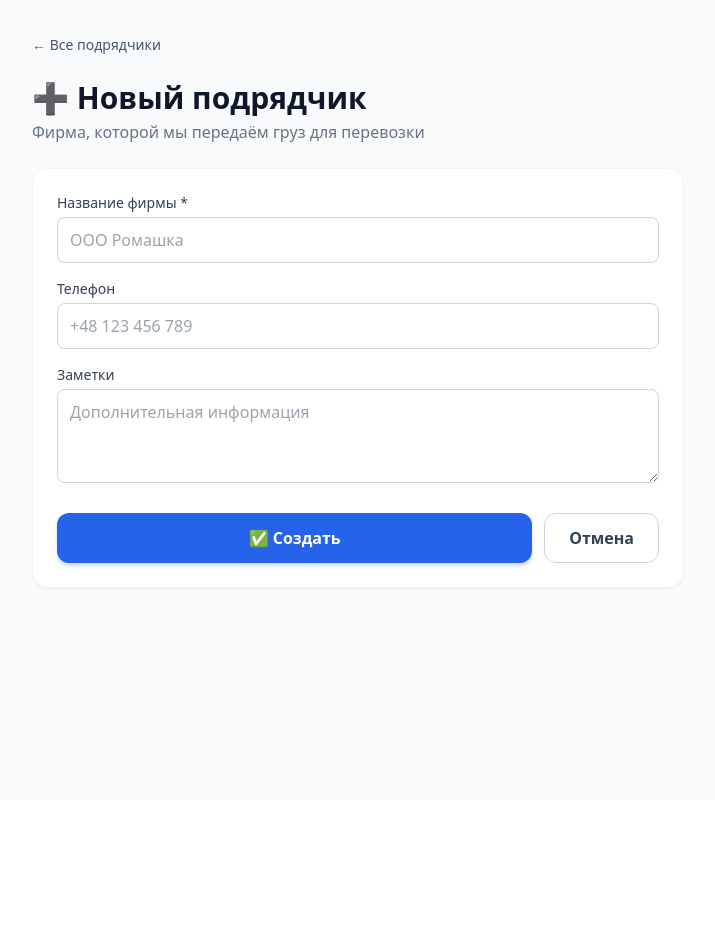
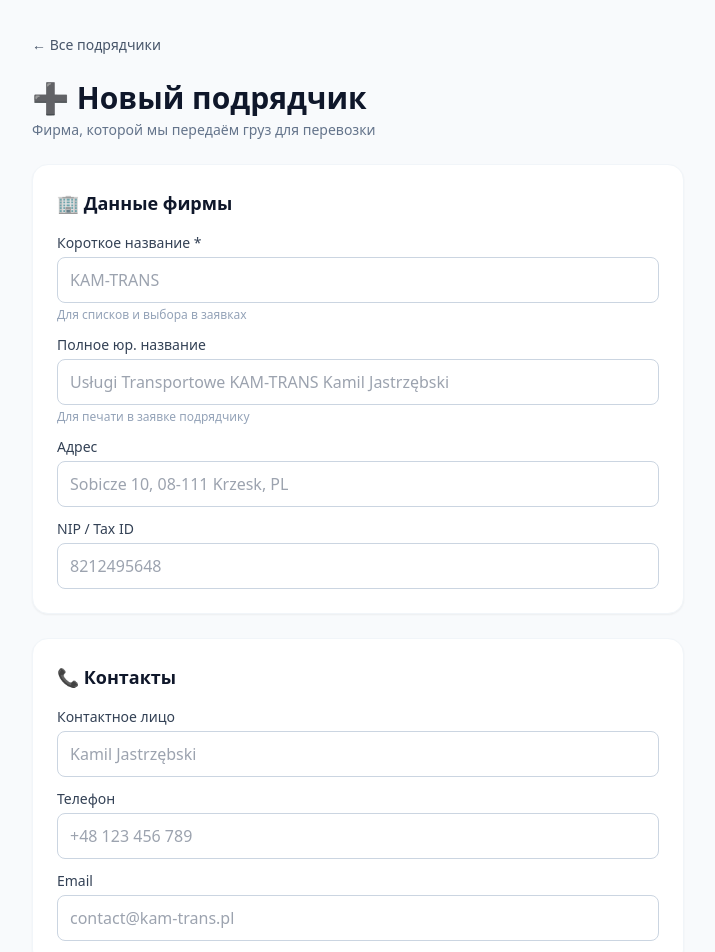
Before and after one commit to kru4ara/logistics-new, a Next.js app: page /contractors/new in a window 1280 px wide. Shown: the top 952 px of the page, without its empty margins (282-997 px from the left). Before the commit the page ends 800 px from the top, so only its background shows below. Built offline with nearby package versions, Linux system fonts and the light colour scheme; no server answers.

Commit message:
Update page.tsx

```diff
--- a/app/contractors/new/page.tsx
+++ b/app/contractors/new/page.tsx
@@ -9,31 +9,86 @@ export default function NewContractorPage() {
   if (role === 'driver') redirect('/driver');
 
   const inputClass =
-    'w-full rounded-lg border border-slate-300 px-3 py-2.5 text-slate-900 ' +
-    'focus:outline-none focus:ring-2 focus:ring-blue-500 focus:border-transparent transition-all duration-150';
+    'w-full rounded-lg border border-slate-300 px-3 py-2.5 text-base text-slate-900 ' +
+    'focus:outline-none focus:ring-2 focus:ring-blue-500 focus:border-transparent transition-all';
   const labelClass = 'block text-sm font-medium text-slate-700 mb-1';
+  const sectionClass = 'bg-white rounded-2xl border border-slate-100 shadow-sm p-4 md:p-6 space-y-4';
+  const sectionTitleClass = 'text-base md:text-lg font-bold text-slate-900 mb-2';
 
   return (
     <main className="min-h-screen bg-slate-50">
-      <div className="max-w-[700px] mx-auto px-6 py-8 space-y-6">
+      <div className="max-w-[700px] mx-auto px-4 md:px-6 py-6 md:py-8 space-y-5 md:space-y-6">
 
         <a href="/contractors" className="inline-flex items-center gap-2 text-slate-600 hover:text-blue-600 transition-colors text-sm font-medium">
           ← Все подрядчики
         </a>
 
         <div>
-          <h1 className="text-3xl font-bold text-slate-900">➕ Новый подрядчик</h1>
-          <p className="text-slate-500 mt-1">Фирма, которой мы передаём груз для перевозки</p>
+          <h1 className="text-2xl md:text-3xl font-bold text-slate-900">➕ Новый подрядчик</h1>
+          <p className="text-slate-500 mt-1 text-sm">Фирма, которой мы передаём груз для перевозки</p>
         </div>
 
-        <form action={createContractor} className="bg-white rounded-2xl border border-slate-100 shadow-sm p-6 space-y-4">
+        <form action={createContractor} className="space-y-4 md:space-y-6">
+
+          {/* ОСНОВНОЕ */}
+          <div className={sectionClass}>
+            <h2 className={sectionTitleClass}>🏢 Данные фирмы</h2>
+            <div className="space-y-3">
               <div>
-            <label className={labelClass}>Название фирмы *</label>
+                <label className={labelClass}>Короткое название *</label>
                 <input
                   type="text"
                   name="name"
                   required
-              placeholder="ООО Ромашка"
+                  placeholder="KAM-TRANS"
+                  className={inputClass}
+                />
+                <p className="text-xs text-slate-400 mt-1">Для списков и выбора в заявках</p>
+              </div>
+
+              <div>
+                <label className={labelClass}>Полное юр. название</label>
+                <input
+                  type="text"
+                  name="full_name"
+                  placeholder="Usługi Transportowe KAM-TRANS Kamil Jastrzębski"
+                  className={inputClass}
+                />
+                <p className="text-xs text-slate-400 mt-1">Для печати в заявке подрядчику</p>
+              </div>
+
+              <div>
+                <label className={labelClass}>Адрес</label>
+                <input
+                  type="text"
+                  name="address"
+                  placeholder="Sobicze 10, 08-111 Krzesk, PL"
+                  className={inputClass}
+                />
+              </div>
+
+              <div>
+                <label className={labelClass}>NIP / Tax ID</label>
+                <input
+                  type="text"
+                  name="tax_id"
+                  placeholder="8212495648"
+                  className={inputClass}
+                />
+              </div>
+            </div>
+          </div>
+
+          {/* КОНТАКТЫ */}
+          <div className={sectionClass}>
+            <h2 className={sectionTitleClass}>📞 Контакты</h2>
+            <div className="space-y-3">
+              <div>
+                <label className={labelClass}>Контактное лицо</label>
+                <input
+                  type="text"
+                  name="contact_person"
+                  placeholder="Kamil Jastrzębski"
                   className={inputClass}
                 />
               </div>
@@ -49,7 +104,20 @@ export default function NewContractorPage() {
               </div>
 
               <div>
-            <label className={labelClass}>Заметки</label>
+                <label className={labelClass}>Email</label>
+                <input
+                  type="email"
+                  name="email"
+                  placeholder="contact@kam-trans.pl"
+                  className={inputClass}
+                />
+              </div>
+            </div>
+          </div>
+
+          {/* ЗАМЕТКИ */}
+          <div className={sectionClass}>
+            <h2 className={sectionTitleClass}>📝 Заметки</h2>
             <textarea
               name="notes"
               rows={3}
@@ -58,24 +126,28 @@ export default function NewContractorPage() {
             />
           </div>
 
-          <div className="flex gap-3 pt-2">
+          {/* КНОПКИ */}
+          <div className="flex flex-col-reverse sm:flex-row gap-3 sticky bottom-3 sm:static
+                          bg-slate-50/95 sm:bg-transparent backdrop-blur-sm sm:backdrop-blur-none
+                          -mx-4 px-4 sm:mx-0 sm:px-0 py-3 sm:py-0
+                          border-t sm:border-0 border-slate-200">
+            <a
+              href="/contractors"
+              className="w-full sm:w-auto text-center px-6 py-3 rounded-xl border border-slate-300 text-slate-700 font-semibold
+                         hover:bg-slate-100 transition-all"
+            >
+              Отмена
+            </a>
             <button
               type="submit"
-              className="flex-1 bg-blue-600 hover:bg-blue-700 text-white font-semibold py-3 rounded-xl
-                         shadow-md shadow-blue-600/20 transition-all duration-150 active:scale-[0.98]"
+              className="w-full sm:flex-1 bg-blue-600 hover:bg-blue-700 text-white font-semibold py-3 rounded-xl
+                         shadow-md shadow-blue-600/20 transition-all active:scale-[0.98]"
             >
               ✅ Создать
             </button>
-            <a
-              href="/contractors"
-              className="px-6 py-3 rounded-xl border border-slate-300 text-slate-700 font-semibold
-                         hover:bg-slate-100 transition-all duration-150"
-            >
-              Отмена
-            </a>
           </div>
+
         </form>
-
       </div>
     </main>
   );
```
Lines whose indentation alone changed are shown as unchanged.
